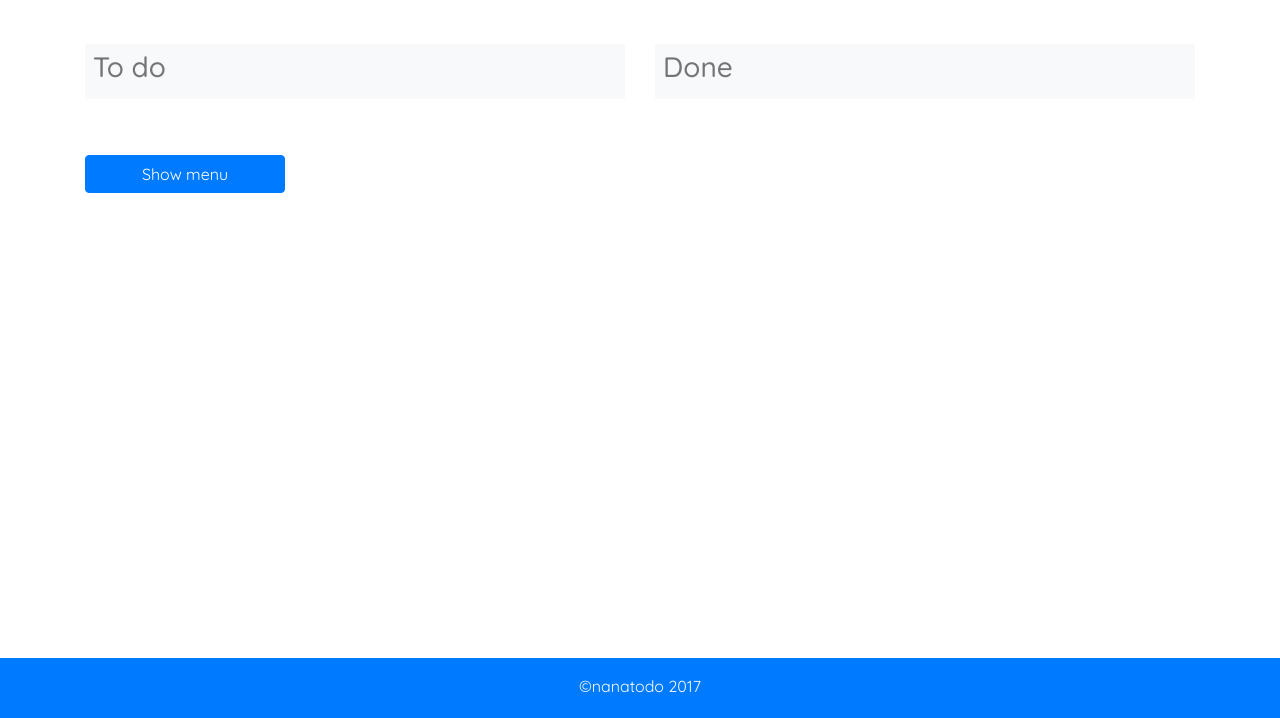
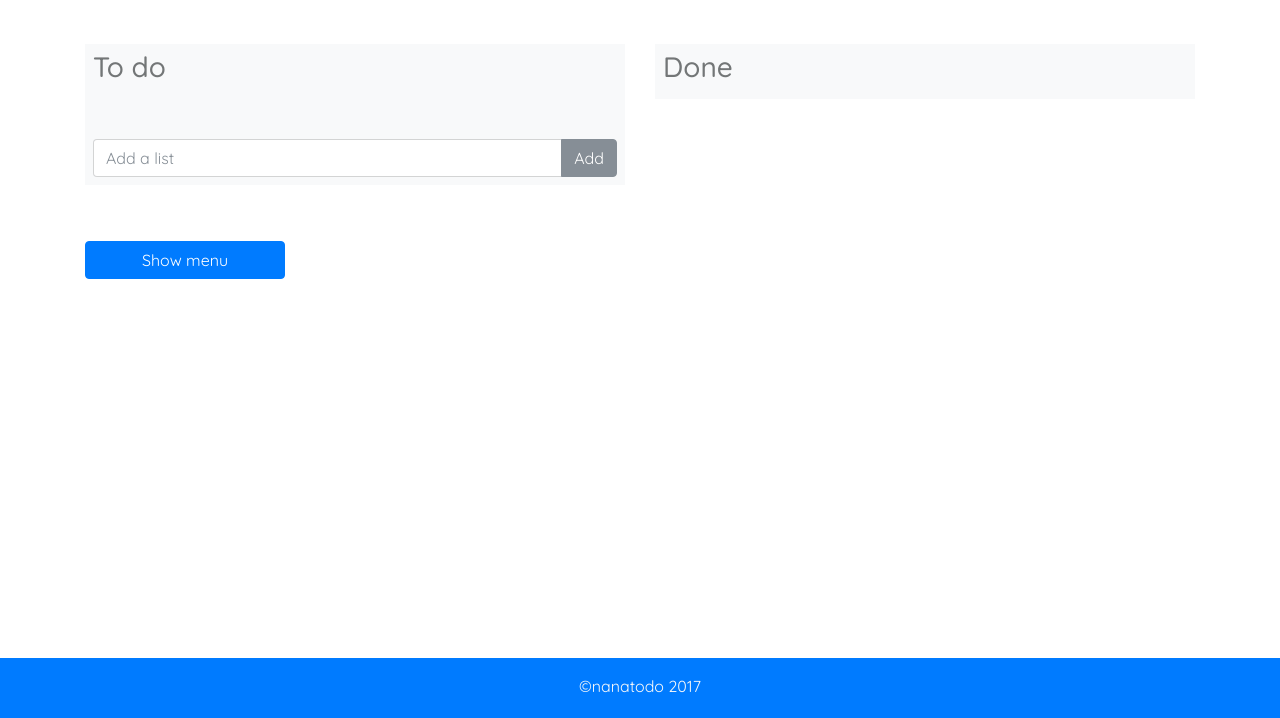
Before and after one commit to boilund/todolist, a plain HTML site: page www/index.html in a window 1280 px wide. Shown: the part 82-800 px from the top of the page. Drawn offline with nearby package versions, Linux system fonts and the light colour scheme; files that its build step writes are made by us from their sources.

Commit message:
create input form in the todolist

```diff
--- a/www/index.html
+++ b/www/index.html
@@ -38,6 +38,16 @@
             <h3>To do</h3>
             <ul class="to-do-lists list-group">
             </ul>
+            <div class="mt-5">
+              <div class="input-group">
+                <input type="text" class="form-control" id="new-list" placeholder="Add a list">
+                <div class="input-group-btn">
+                  <button id="add-last" type="button" class="btn btn-secondary">
+                    Add
+                  </button>
+                </div>
+              </div>
+            </div>
           </div>
         </div>
 
--- a/www/js/main.js
+++ b/www/js/main.js
@@ -107,7 +107,6 @@ $('#to-done').on('click', function() {
 
 $(document).on('click', '#check', function(){
   let done = $('#check:checked').val();
-  console.log(done);
   toDoList.removeFromListAndAddToDone(done);
   renderList();
 
```
